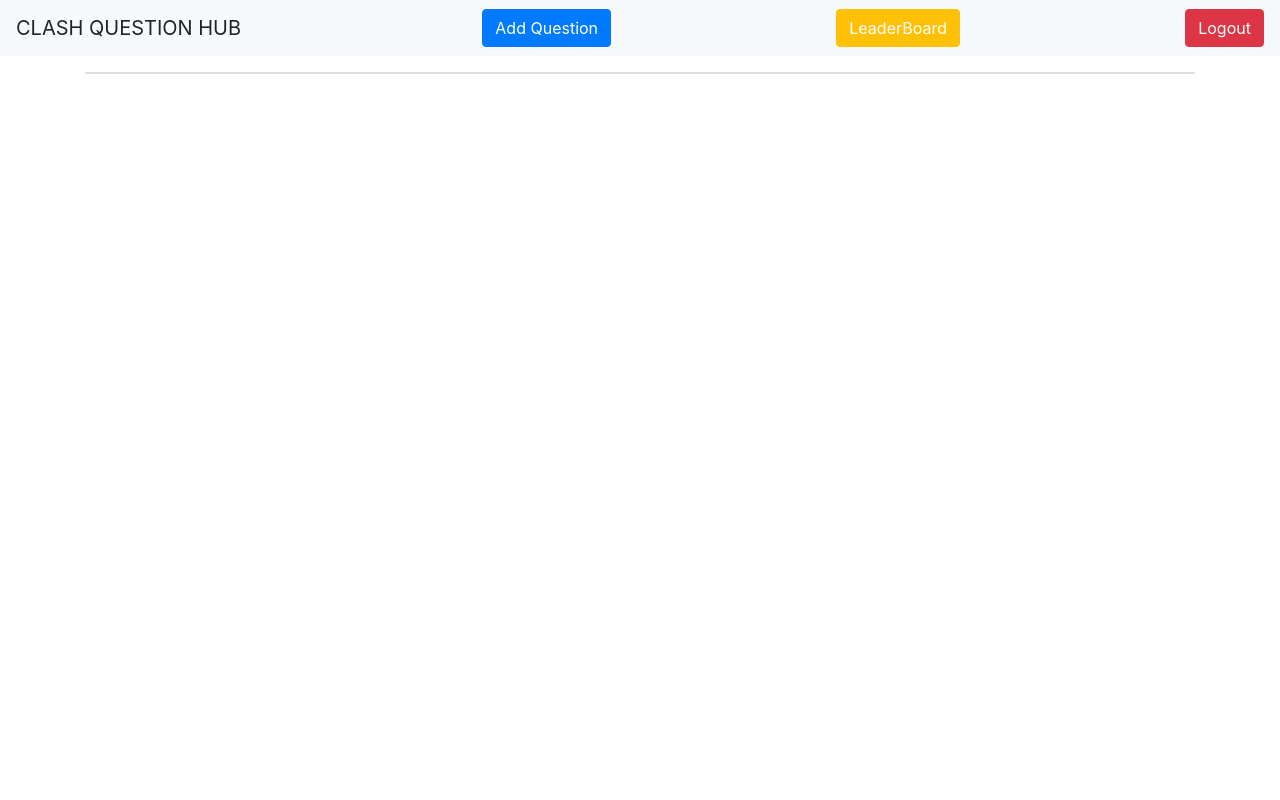
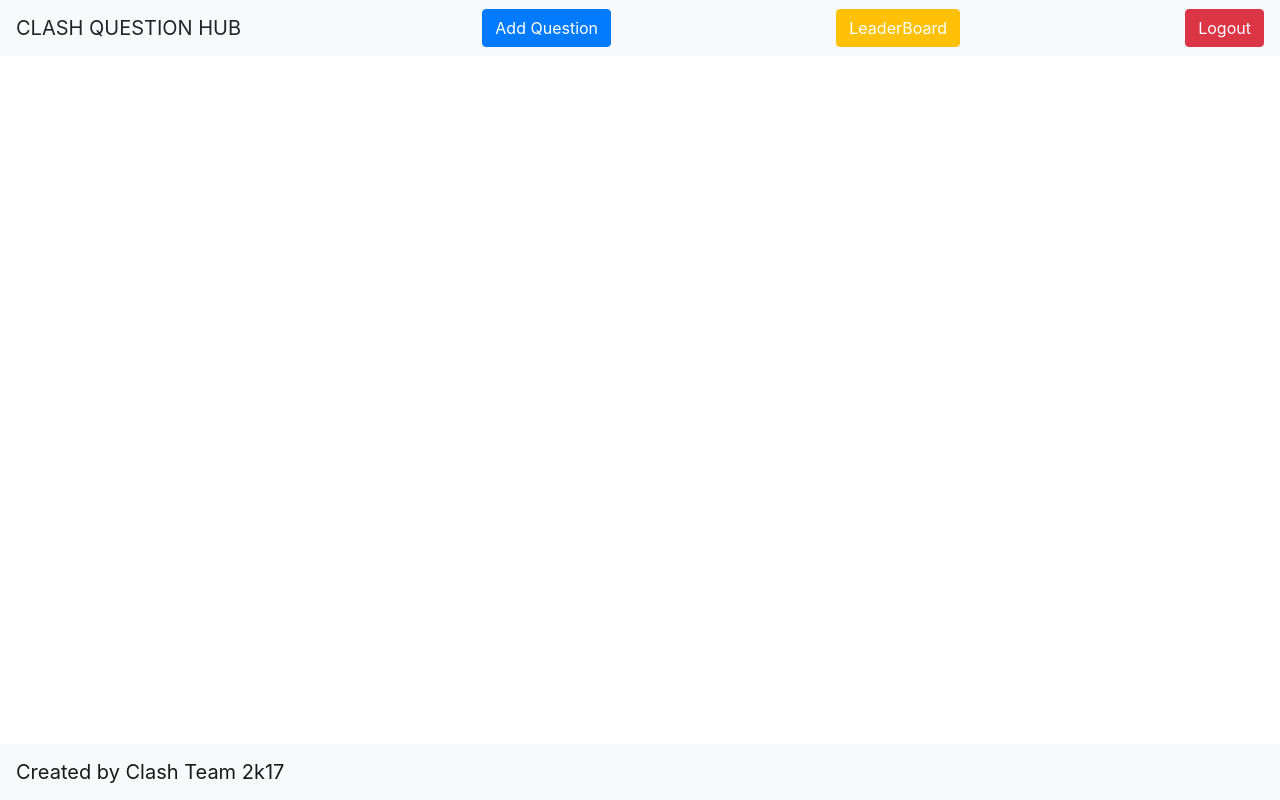
Before and after one commit to Clash17/mcqsubmit, a Django app: page /uploads in a window 1280 px wide. Run offline with Django 3.2, Linux system fonts and the light colour scheme; a user stored in the database is signed in; data comes from the database, SQL or seed files in the repository; some libraries are stand-ins or nearby versions.

Commit message:
changes added

```diff
--- a/data/templates/uploads.html
+++ b/data/templates/uploads.html
@@ -8,6 +8,7 @@
 <meta name="author" content="">
 
 	<title>My Submissions Page</title>
+	<link rel="shortcut icon" href="../static/image.png" />
 	<link rel="stylesheet" href="https://maxcdn.bootstrapcdn.com/bootstrap/4.0.0/css/bootstrap.min.css" integrity="sha384-Gn5384xqQ1aoWXA+058RXPxPg6fy4IWvTNh0E263XmFcJlSAwiGgFAW/dAiS6JXm" crossorigin="anonymous">
 </head>
 <body>
@@ -21,7 +22,7 @@
 
       <a href="/logout"><button class="btn btn-danger my-2 my-sm-0" type="submit">Logout</button></a>
 </nav>
-<div class="container">
+<div class="container mb-5">
 	<!--- jo mein comment mein wrap kar raaha code utna hi loop mein laga-->
   {% for i in q %}
 
@@ -39,13 +40,17 @@
   </div>
 </div>
 {% endfor %}
-<div class="card my-3">
+
+	<nav class="navbar fixed-bottom navbar-light bg-light" >
+
+ <span class="navbar-brand" style="text-align:center;">Created by Clash Team 2k17</span>
+</nav>
 
 
 
 <!--------------------------------- end------------------------------------------>
 
-</div>
+
 <script src="https://code.jquery.com/jquery-3.2.1.slim.min.js" integrity="sha384-KJ3o2DKtIkvYIK3UENzmM7KCkRr/rE9/Qpg6aAZGJwFDMVNA/GpGFF93hXpG5KkN" crossorigin="anonymous"></script>
 <script src="https://cdnjs.cloudflare.com/ajax/libs/popper.js/1.12.9/umd/popper.min.js" integrity="sha384-ApNbgh9B+Y1QKtv3Rn7W3mgPxhU9K/ScQsAP7hUibX39j7fakFPskvXusvfa0b4Q" crossorigin="anonymous"></script>
 <script src="https://maxcdn.bootstrapcdn.com/bootstrap/4.0.0/js/bootstrap.min.js" integrity="sha384-JZR6Spejh4U02d8jOt6vLEHfe/JQGiRRSQQxSfFWpi1MquVdAyjUar5+76PVCmYl" crossorigin="anonymous"></script>
```
